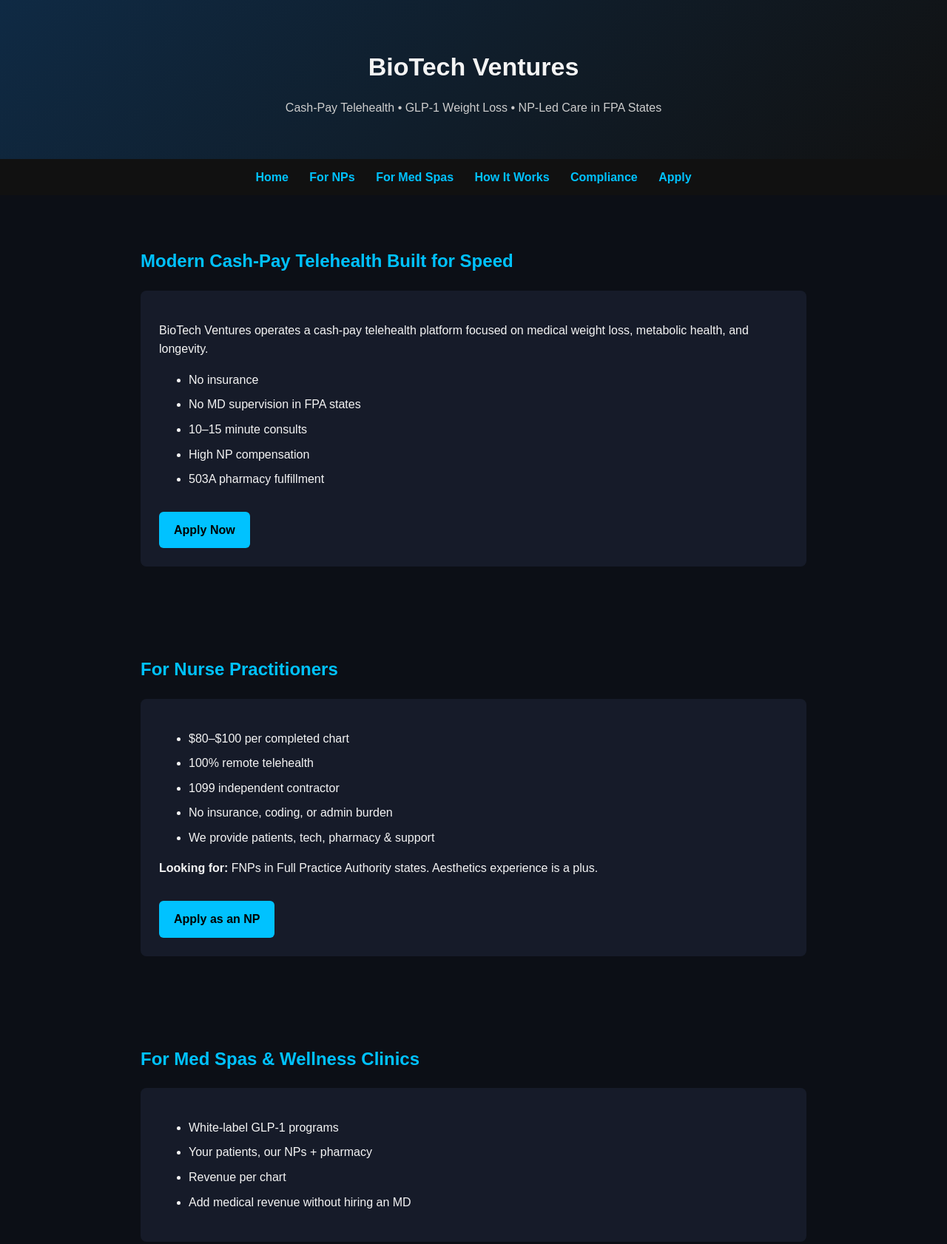
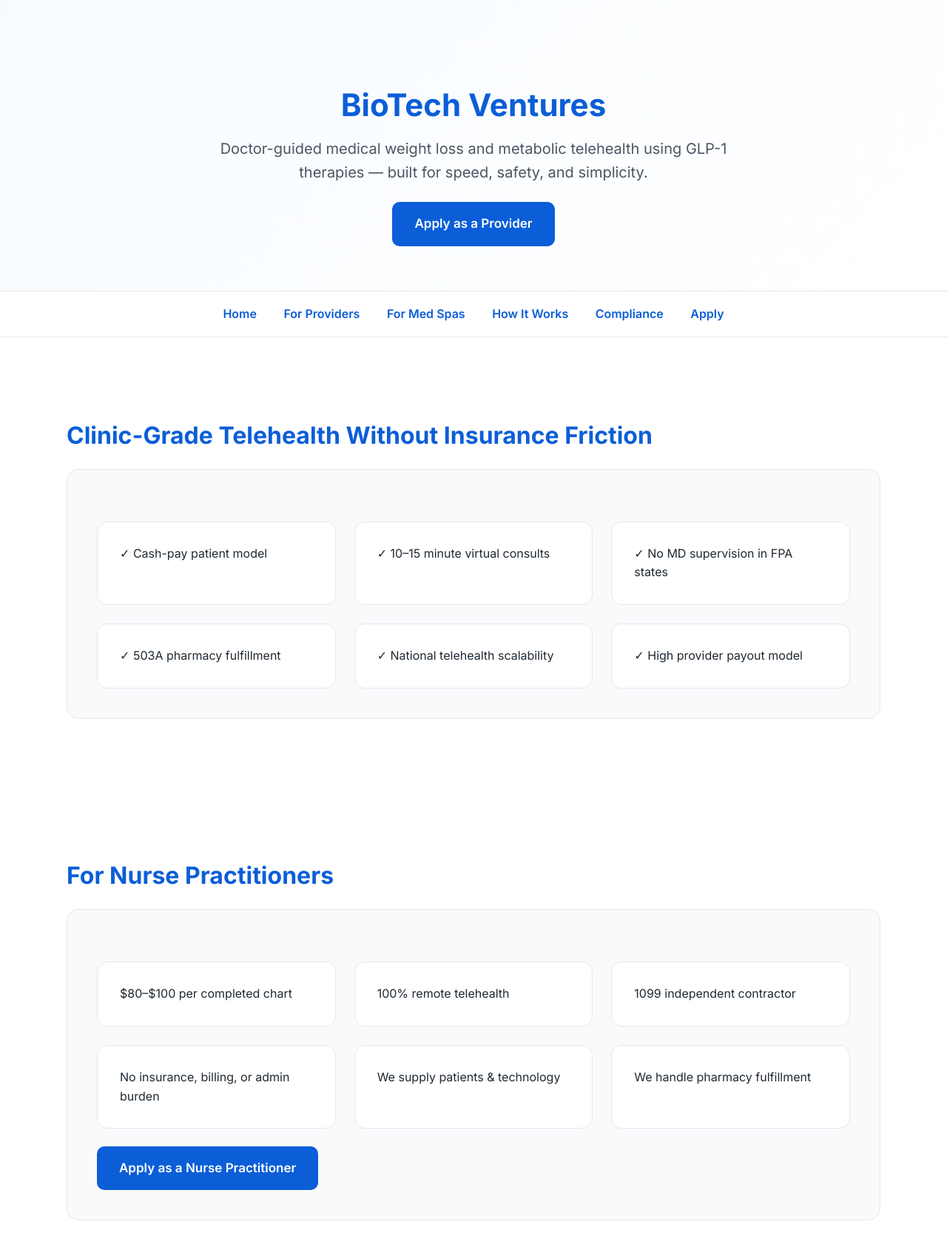
Before and after one commit to joshuaready2026/biotech-ventures, a plain HTML site: page index.html in a window 1280 px wide. Shown: the top 1682 px of the page at 74% size. Drawn offline with Linux system fonts and the light colour scheme.

Commit message:
Update index.html

```diff
--- a/index.html
+++ b/index.html
@@ -1,92 +1,139 @@
-<!DOCTYPE html>
+ <!DOCTYPE html>
 <html lang="en">
 <head>
   <meta charset="UTF-8">
-  <title>BioTech Ventures | Telehealth NP Recruiting</title>
+  <title>BioTech Ventures | Medical Weight Loss Telehealth</title>
   <meta name="viewport" content="width=device-width, initial-scale=1.0">
+
+  <link href="https://fonts.googleapis.com/css2?family=Inter:wght@300;400;600;700&display=swap" rel="stylesheet">
+
   <style>
     body {
       margin: 0;
-      font-family: Arial, sans-serif;
-      background: #0c0f16;
-      color: #f4f4f4;
+      font-family: 'Inter', sans-serif;
+      background: #ffffff;
+      color: #1f2933;
       line-height: 1.6;
     }
+
     header {
-      background: linear-gradient(135deg, #0f2a44, #111);
-      padding: 40px 20px;
+      background: linear-gradient(135deg, #f7fbff, #ffffff);
+      padding: 80px 20px 60px;
       text-align: center;
+      border-bottom: 1px solid #e5e7eb;
     }
+
     header h1 {
-      font-size: 34px;
+      font-size: 42px;
       margin-bottom: 10px;
+      color: #0b5ed7;
+      font-weight: 700;
     }
+
     header p {
-      font-size: 16px;
-      color: #ccc;
+      font-size: 20px;
+      color: #4b5563;
+      max-width: 720px;
+      margin: auto;
     }
+
     nav {
-      background: #111;
-      padding: 12px;
+      background: #ffffff;
+      padding: 18px;
       text-align: center;
       position: sticky;
       top: 0;
+      border-bottom: 1px solid #e5e7eb;
+      z-index: 1000;
     }
+
     nav a {
-      color: #00c2ff;
-      margin: 0 12px;
+      color: #0b5ed7;
+      margin: 0 16px;
       text-decoration: none;
-      font-weight: bold;
+      font-weight: 600;
+      font-size: 16px;
     }
+
     section {
-      padding: 50px 20px;
-      max-width: 900px;
+      padding: 80px 20px;
+      max-width: 1100px;
       margin: auto;
     }
+
     h2 {
-      color: #00c2ff;
+      color: #0b5ed7;
+      font-size: 32px;
+      margin-bottom: 20px;
     }
+
     .box {
-      background: #161b29;
-      padding: 25px;
-      border-radius: 8px;
-      margin-top: 15px;
+      background: #f9fafb;
+      padding: 40px;
+      border-radius: 16px;
+      margin-top: 20px;
+      border: 1px solid #e5e7eb;
     }
+
     ul li {
-      margin-bottom: 8px;
+      margin-bottom: 12px;
     }
+
     .cta {
-      background: #00c2ff;
-      color: #000;
-      padding: 12px 20px;
+      background: #0b5ed7;
+      color: white;
+      padding: 16px 30px;
       display: inline-block;
-      margin-top: 15px;
-      border-radius: 6px;
-      font-weight: bold;
+      margin-top: 24px;
+      border-radius: 10px;
+      font-weight: 600;
       text-decoration: none;
+      font-size: 17px;
     }
+
+    .grid {
+      display: grid;
+      grid-template-columns: repeat(auto-fit, minmax(260px, 1fr));
+      gap: 25px;
+      margin-top: 30px;
+    }
+
+    .card {
+      background: white;
+      border-radius: 14px;
+      padding: 30px;
+      border: 1px solid #e5e7eb;
+    }
+
     form input, form select {
       width: 100%;
-      padding: 12px;
-      margin-top: 10px;
-      border-radius: 5px;
-      border: none;
+      padding: 14px;
+      margin-top: 14px;
+      border-radius: 8px;
+      border: 1px solid #ccd3dc;
+      font-size: 16px;
     }
+
     form button {
       width: 100%;
-      padding: 14px;
-      margin-top: 15px;
-      background: #00c2ff;
+      padding: 18px;
+      margin-top: 20px;
+      background: #0b5ed7;
       border: none;
-      font-size: 16px;
-      font-weight: bold;
+      font-size: 18px;
+      border-radius: 10px;
+      font-weight: 700;
+      color: white;
+      cursor: pointer;
     }
+
     footer {
-      background: #05070c;
+      background: #f8fafc;
       text-align: center;
-      padding: 20px;
-      color: #777;
+      padding: 40px;
+      color: #6b7280;
       font-size: 14px;
+      border-top: 1px solid #e5e7eb;
     }
   </style>
 </head>
@@ -95,12 +142,13 @@
 
 <header>
   <h1>BioTech Ventures</h1>
-  <p>Cash-Pay Telehealth • GLP-1 Weight Loss • NP-Led Care in FPA States</p>
+  <p>Doctor-guided medical weight loss and metabolic telehealth using GLP-1 therapies — built for speed, safety, and simplicity.</p>
+  <a class="cta" href="#apply">Apply as a Provider</a>
 </header>
 
 <nav>
   <a href="#home">Home</a>
-  <a href="#nps">For NPs</a>
+  <a href="#nps">For Providers</a>
   <a href="#medspas">For Med Spas</a>
   <a href="#how">How It Works</a>
   <a href="#compliance">Compliance</a>
@@ -108,44 +156,43 @@
 </nav>
 
 <section id="home">
-  <h2>Modern Cash-Pay Telehealth Built for Speed</h2>
+  <h2>Clinic-Grade Telehealth Without Insurance Friction</h2>
   <div class="box">
-    <p>BioTech Ventures operates a cash-pay telehealth platform focused on medical weight loss, metabolic health, and longevity.</p>
-    <ul>
-      <li>No insurance</li>
-      <li>No MD supervision in FPA states</li>
-      <li>10–15 minute consults</li>
-      <li>High NP compensation</li>
-      <li>503A pharmacy fulfillment</li>
-    </ul>
-    <a class="cta" href="#apply">Apply Now</a>
+    <div class="grid">
+      <div class="card">✓ Cash-pay patient model</div>
+      <div class="card">✓ 10–15 minute virtual consults</div>
+      <div class="card">✓ No MD supervision in FPA states</div>
+      <div class="card">✓ 503A pharmacy fulfillment</div>
+      <div class="card">✓ National telehealth scalability</div>
+      <div class="card">✓ High provider payout model</div>
+    </div>
   </div>
 </section>
 
 <section id="nps">
   <h2>For Nurse Practitioners</h2>
   <div class="box">
-    <ul>
-      <li>$80–$100 per completed chart</li>
-      <li>100% remote telehealth</li>
-      <li>1099 independent contractor</li>
-      <li>No insurance, coding, or admin burden</li>
-      <li>We provide patients, tech, pharmacy & support</li>
-    </ul>
-    <p><strong>Looking for:</strong> FNPs in Full Practice Authority states. Aesthetics experience is a plus.</p>
-    <a class="cta" href="#apply">Apply as an NP</a>
+    <div class="grid">
+      <div class="card">$80–$100 per completed chart</div>
+      <div class="card">100% remote telehealth</div>
+      <div class="card">1099 independent contractor</div>
+      <div class="card">No insurance, billing, or admin burden</div>
+      <div class="card">We supply patients & technology</div>
+      <div class="card">We handle pharmacy fulfillment</div>
+    </div>
+    <a class="cta" href="#apply">Apply as a Nurse Practitioner</a>
   </div>
 </section>
 
 <section id="medspas">
   <h2>For Med Spas & Wellness Clinics</h2>
   <div class="box">
-    <ul>
-      <li>White-label GLP-1 programs</li>
-      <li>Your patients, our NPs + pharmacy</li>
-      <li>Revenue per chart</li>
-      <li>Add medical revenue without hiring an MD</li>
-    </ul>
+    <div class="grid">
+      <div class="card">White-label GLP-1 programs</div>
+      <div class="card">NP prescribing coverage provided</div>
+      <div class="card">Revenue per completed chart</div>
+      <div class="card">No MD overhead required</div>
+    </div>
   </div>
 </section>
 
@@ -153,9 +200,9 @@
   <h2>How It Works</h2>
   <div class="box">
     <ol>
-      <li>Patient books online</li>
-      <li>NP completes video consult</li>
-      <li>RX sent to licensed pharmacy</li>
+      <li>Patient books online consultation</li>
+      <li>NP completes telehealth visit</li>
+      <li>Prescription sent to licensed pharmacy</li>
       <li>Medication ships to patient</li>
       <li>Monthly refills & follow-ups</li>
     </ol>
@@ -163,14 +210,14 @@
 </section>
 
 <section id="compliance">
-  <h2>Compliance & Legal</h2>
+  <h2>Compliance & Medical Governance</h2>
   <div class="box">
     <ul>
-      <li>Cash-pay only</li>
-      <li>Full Practice Authority only</li>
+      <li>Cash-pay telehealth model</li>
+      <li>Full Practice Authority states only</li>
       <li>State-licensed Nurse Practitioners</li>
-      <li>503A pharmacy fulfillment</li>
-      <li>HIPAA-compliant platform</li>
+      <li>503A pharmacy fulfillment partners</li>
+      <li>HIPAA-compliant systems</li>
       <li>No insurance billing</li>
     </ul>
   </div>
@@ -188,14 +235,14 @@
         <option>ANP</option>
         <option>Med Spa Owner</option>
       </select>
-      <input type="text" name="Experience" placeholder="Years of Experience">
+      <input type="text" name="Experience" placeholder="Years of Clinical Experience">
       <button type="submit">Submit Application</button>
     </form>
   </div>
 </section>
 
 <footer>
-  <p>© 2025 BioTech Ventures LLC</p>
+  <p>© 2025 BioTech Ventures LLC — Cash-Pay Telehealth Platform</p>
 </footer>
 
 </body>
```
